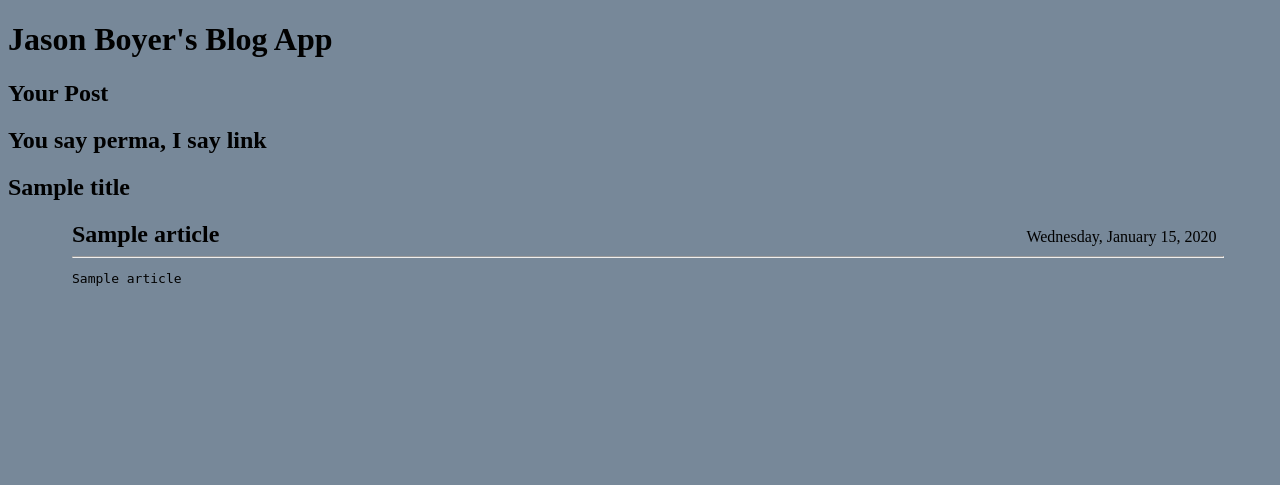
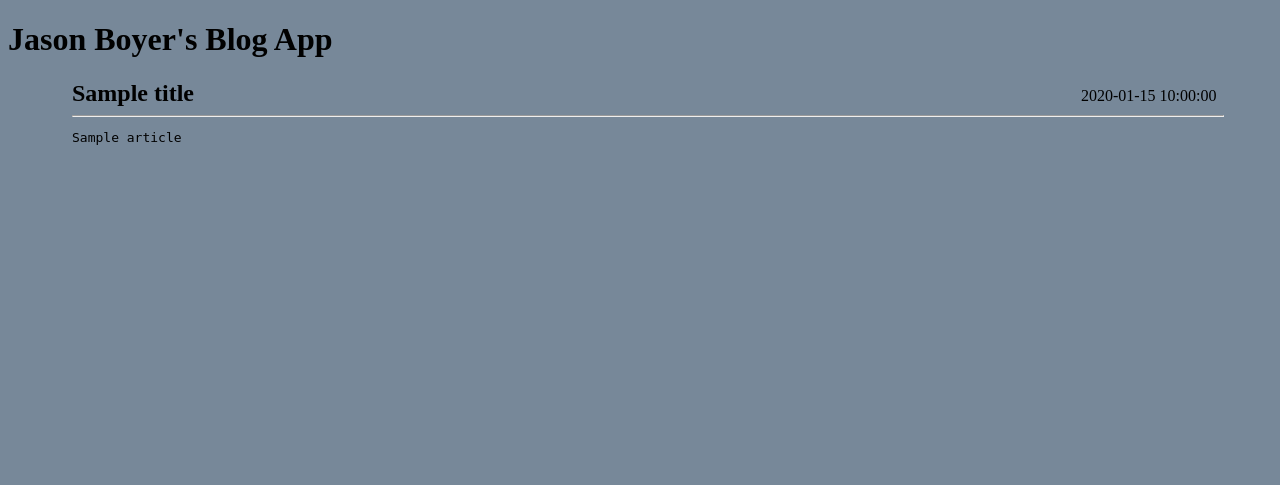
Before and after one commit to dtow1/googappengpractice, a Python web app: template Blog/jboyerblog/templates/postpermalink.html in a window 1280 px wide. Shown: the top 485 px of the page. Run offline with Jinja, Linux system fonts and the light colour scheme; the template is opened without the code that fills it: most values are stand-ins (such as "Sample title", 1, 10 or a date in 2020).

```diff
--- a/Blog/jboyerblog/templates/base.html
+++ b/Blog/jboyerblog/templates/base.html
@@ -3,7 +3,6 @@
     <head>
     {% block head %}
     {% endblock %}
-        <link rel= "stylesheet" type="text/css" href="css/style.css">
     </head>
     <body>
         {% block headingmessage %}
--- a/Blog/jboyerblog/templates/main.html
+++ b/Blog/jboyerblog/templates/main.html
@@ -1,6 +1,7 @@
 {% extends "base.html" %}
 {% block head %}
     <title>New Post</title>
+    <link rel= "stylesheet" type="text/css" href="css/style.css">
 {% endblock %}
 
 {% block headingmessage %}
--- a/Blog/jboyerblog/templates/newpost.html
+++ b/Blog/jboyerblog/templates/newpost.html
@@ -1,6 +1,7 @@
 {% extends "base.html" %}
 {% block head %}
     <title>Welcome!</title>
+    <link rel= "stylesheet" type="text/css" href="css/style.css">
 {% endblock %}
 
 {% block headingmessage %}
--- a/Blog/jboyerblog/templates/postpermalink.html
+++ b/Blog/jboyerblog/templates/postpermalink.html
@@ -1,22 +1,18 @@
 {% extends "base.html" %}
 {% block head %}
     <title>Your Latest Post</title>
+    <link rel= "stylesheet" type="text/css" href="../css/style.css">
 {% endblock %}
 
 {% block headingmessage %}
-<h1 id="title">Jason Boyer's Blog App</h1>
-<h2>Your Post</h2>
-<h2>You say perma, I say link</h2>
-<h2>{{title}}</h2>
+    <h1 id="title">Jason Boyer's Blog App</h1>
 {% endblock %}
 
 {% block content %}
-    {% for article in articles %}
-        <div class = "article-style">
-            <div class="article-title">{{article.title}}</div>
-            <div class="article-date">{{article.created.date().strftime('%A, %B %d, %Y')}}</div>
-            <hr>
-            <pre class="article-body">{{article.article}}</pre>
-        </div>
-    {% endfor %}
+    <div class = "article-style">
+        <div class="article-title">{{title}}</div>
+        <div class="article-date">{{date}}</div>
+        <hr>
+        <pre class="article-body">{{article}}</pre>
+    </div>
 {% endblock %}
```
Also changed, not shown: Blog/jboyerblog/main.py (+7 -5 lines), 1 other file.
